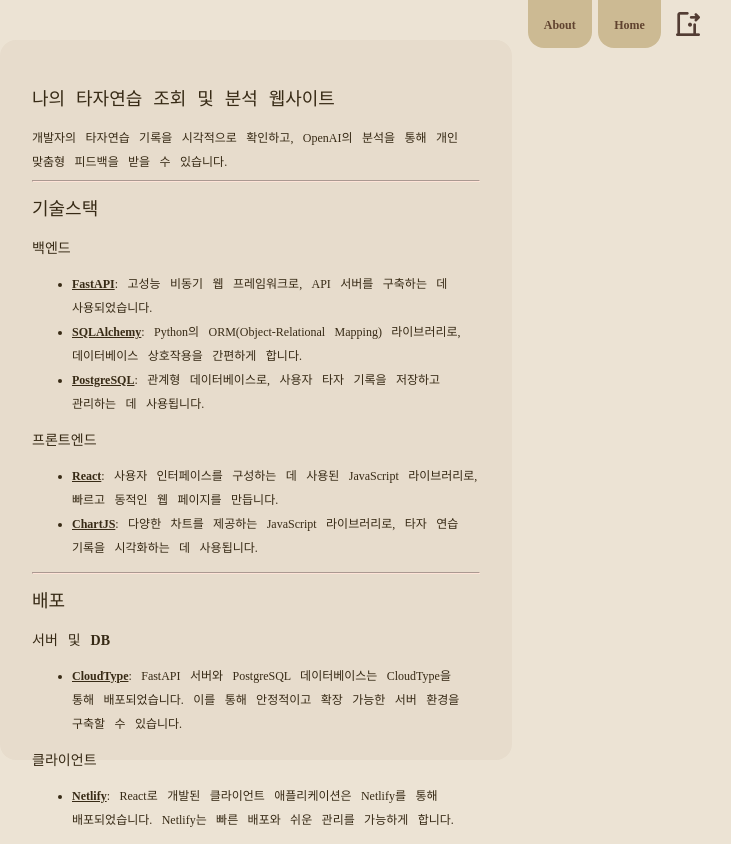
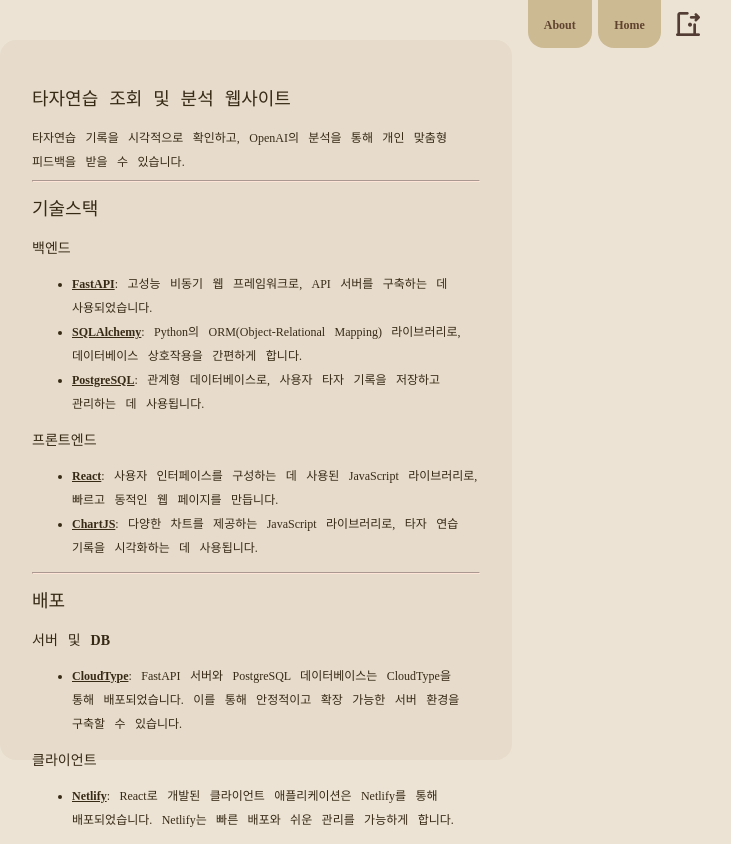
Before and after one commit to bgj0127/monkey-finger-client, a React (Vite) app: page /about in a window 1280 px wide. Shown: the whole page, without its empty margins (384-1115 px from the left). Built offline with nearby package versions, Linux system fonts and the light colour scheme; a web font is replaced by a local one.

Commit message:
[Fix] About페이지 설명 수정

```diff
--- a/src/pages/About.jsx
+++ b/src/pages/About.jsx
@@ -4,9 +4,9 @@
   return (
     <>
       <div id="about_container">
-        <h2>나의 타자연습 조회 및 분석 웹사이트</h2>
+        <h2>타자연습 조회 및 분석 웹사이트</h2>
         <div>
-          개발자의 타자연습 기록을 시각적으로 확인하고, OpenAI의 분석을 통해 개인 맞춤형 피드백을 받을 수 있습니다.
+          타자연습 기록을 시각적으로 확인하고, OpenAI의 분석을 통해 개인 맞춤형 피드백을 받을 수 있습니다.
           <hr />
           <h2>기술스택 </h2>
           <h3>백엔드</h3>
```
